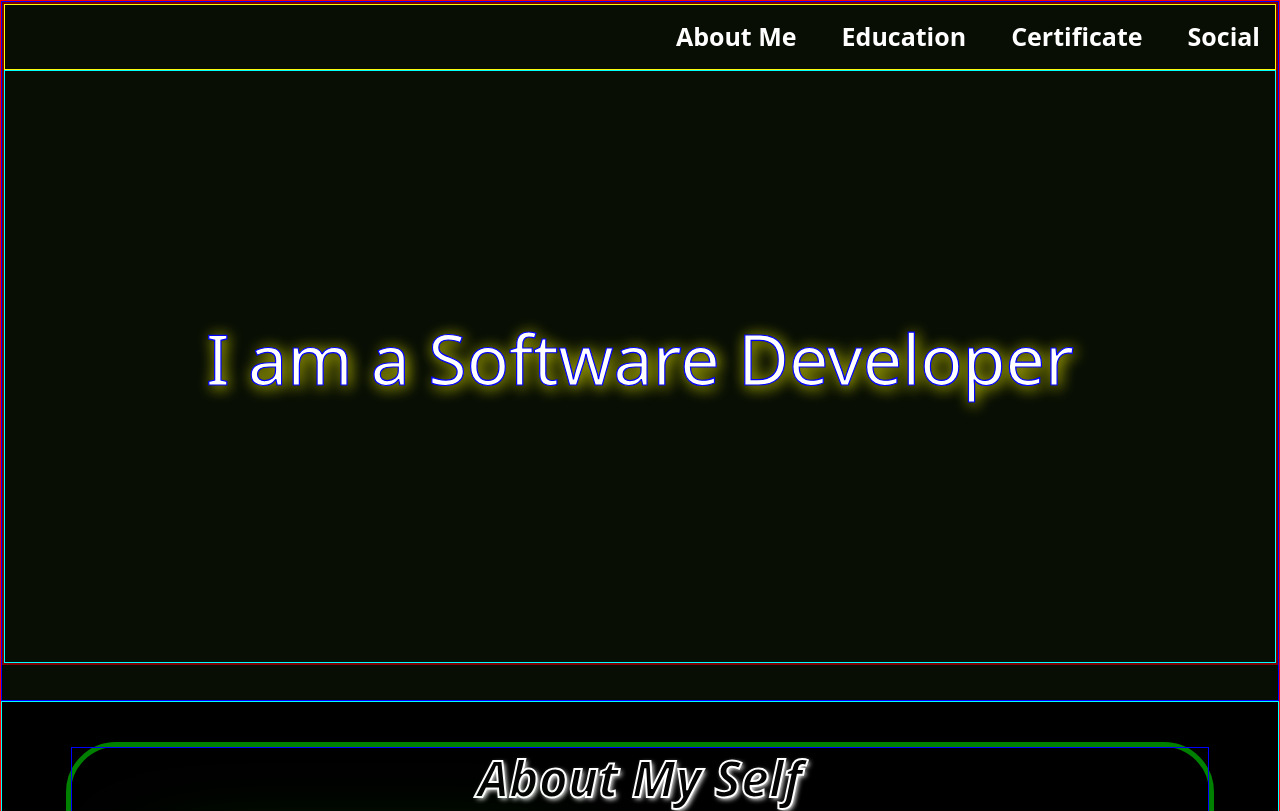
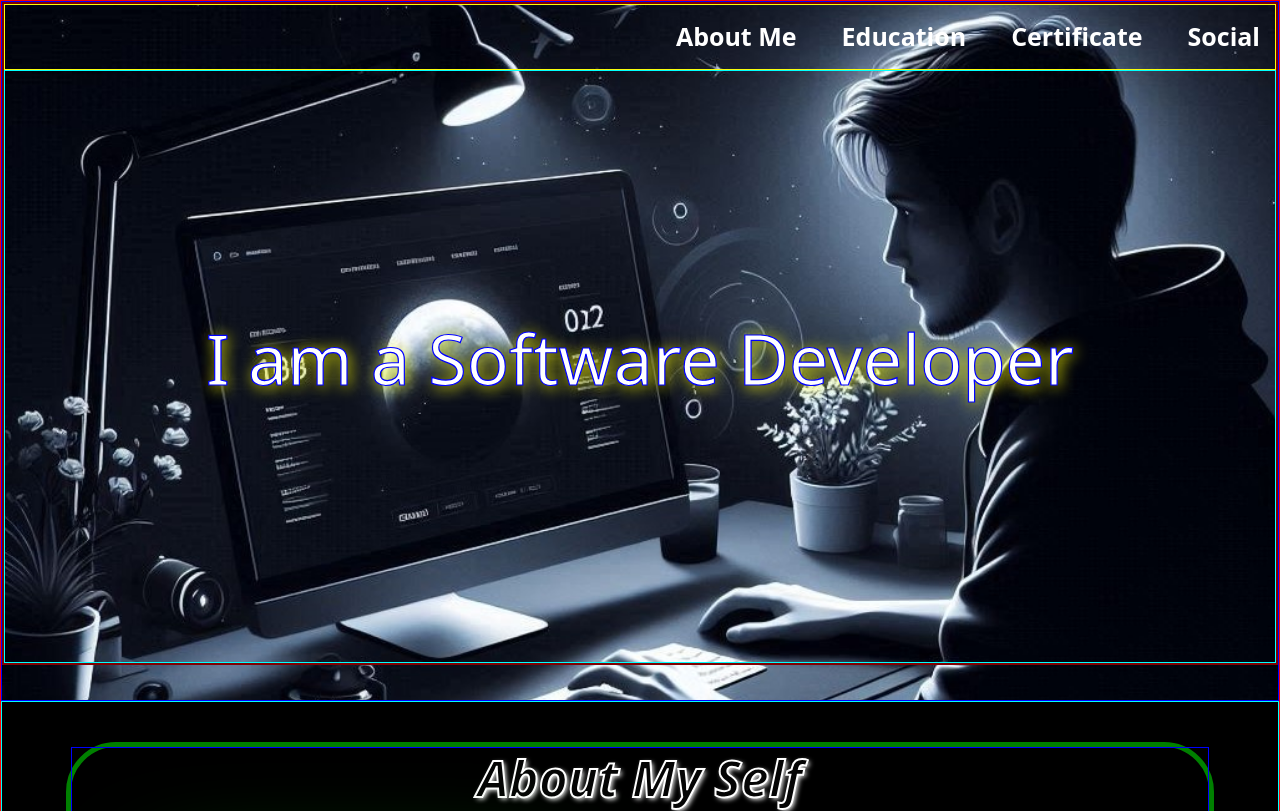
Before and after one commit to HarshanaDevelopmentProject/My-Portfolio, a plain HTML site: page page/aboutMe.html in a window 1280 px wide. Shown: the top 811 px of the page. Drawn offline with nearby package versions, Linux system fonts and the light colour scheme; the site is published under a folder, as on GitHub Pages, so addresses that start at the root find nothing; files whose address does not match are found by name.

Commit message:
path updated

```diff
--- a/style/aboutMe.css
+++ b/style/aboutMe.css
@@ -39,7 +39,7 @@
     justify-content: end;
     background-color: rgb(8, 14, 4);
     z-index: 1;
-    background-image: url("/images/portfolio-background.jpeg");
+    background-image: url("../images/portfolio-background.jpeg");
     background-repeat: no-repeat;
     background-size: cover;
     background-position: center;
```
